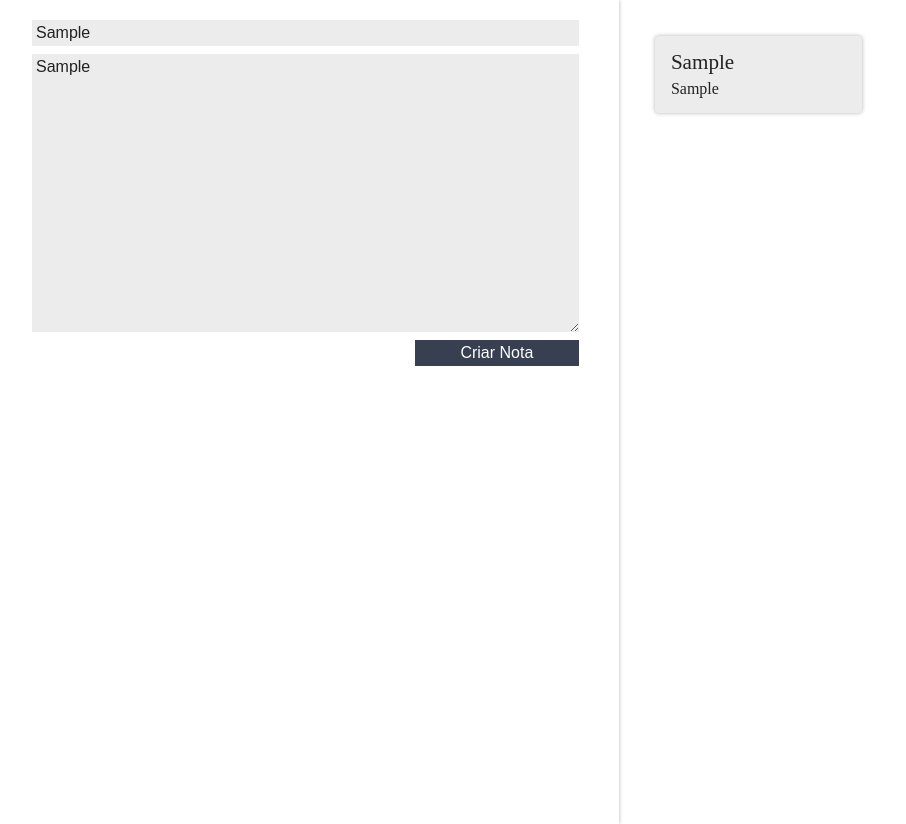
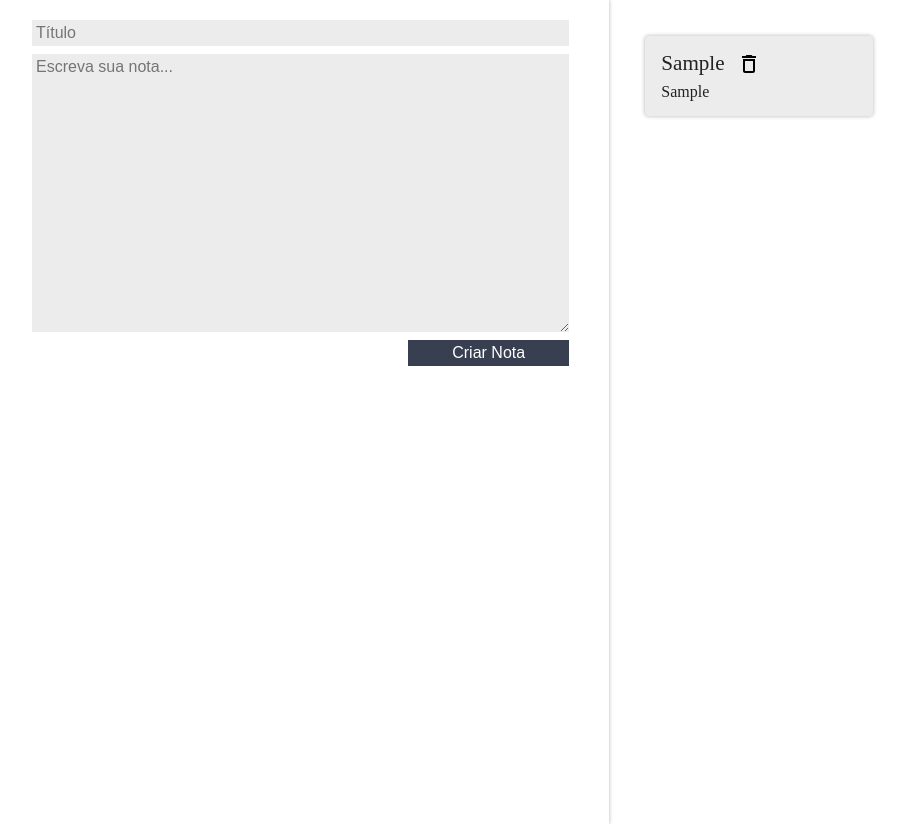
Before and after one commit to AntonioGSC/ceep-Alura, a React (Create React App) app: page / in a window 1280 px wide. Both pictures are taken after typing "Sample", "Sample" into the empty fields and a click on the button "Criar Nota". Shown: the whole page, without its empty margins (8-914 px from the left). Built offline with nearby package versions, Linux system fonts and the light colour scheme.

Commit message:
delete note

```diff
--- a/src/App.js
+++ b/src/App.js
@@ -21,11 +21,23 @@ export class App extends Component {
     this.setState(novoEstado);
   }
 
+  deletarNota(index) {
+    const arrayNotas = this.state.notas;
+    arrayNotas.splice(index, 1);
+    const novoEstado = {
+      notas: arrayNotas,
+    };
+    this.setState(novoEstado);
+  }
+
   render() {
     return (
       <section className="conteudo">
         <FormularioCadastro criarNota={this.criarNota.bind(this)} />
-        <ListaDeNotas notas={this.state.notas} />
+        <ListaDeNotas
+          apagarNota={this.deletarNota.bind(this)}
+          notas={this.state.notas}
+        />
       </section>
     );
   }
--- a/src/components/CardNota/CardNota.jsx
+++ b/src/components/CardNota/CardNota.jsx
@@ -1,12 +1,17 @@
 import React, { Component } from 'react';
 import './cardNota.css';
+import { ReactComponent as DeleteSVG } from '../../assets/img/delete.svg';
 
 export class CardNota extends Component {
+  _apagar() {
+    this.props.apagarNota(this.props.indice);
+  }
   render() {
     return (
       <section className="card-nota">
         <header className="card-nota_cabecalho">
           <h3 className="card-nota_titulo">{this.props.titulo}</h3>
+          <DeleteSVG onClick={this._apagar.bind(this)} />
         </header>
         <p className="card-nota_texto">{this.props.texto}</p>
       </section>
--- a/src/components/FormularioCadastro/FormularioCadastro.jsx
+++ b/src/components/FormularioCadastro/FormularioCadastro.jsx
@@ -6,22 +6,34 @@ export class FormularioCadastro extends Component {
     super(props);
     this.titulo = '';
     this.texto = '';
+    this.state = {
+      titulo: '',
+      texto: '',
+    };
   }
 
   _handleMudancaTitulo(event) {
     event.stopPropagation();
-    this.titulo = event.target.value;
+    this.setState({
+      titulo: event.target.value,
+    });
   }
 
   _handleMudancaTexto(event) {
     event.stopPropagation();
-    this.texto = event.target.value;
+    this.setState({
+      texto: event.target.value,
+    });
   }
 
   _criarNota(event) {
     event.preventDefault();
     event.stopPropagation();
-    this.props.criarNota(this.titulo, this.texto);
+    this.setState({
+      titulo: '',
+      texto: '',
+    });
+    this.props.criarNota(this.state.titulo, this.state.texto);
   }
 
   render() {
@@ -30,12 +42,14 @@ export class FormularioCadastro extends Component {
         <input
           type="text"
           placeholder="Título"
+          value={this.state.titulo}
           className="form-cadastro_input"
           onChange={this._handleMudancaTitulo.bind(this)}
         />
         <textarea
           rows={15}
           placeholder="Escreva sua nota..."
+          value={this.state.texto}
           className="form-cadastro_input"
           onChange={this._handleMudancaTexto.bind(this)}
         />
--- a/src/components/ListaDeNotas/ListaDeNotas.jsx
+++ b/src/components/ListaDeNotas/ListaDeNotas.jsx
@@ -9,7 +9,12 @@ export class ListaDeNotas extends Component {
         {this.props.notas.map((nota, index) => {
           return (
             <li className="lista-notas_item" key={index}>
-              <CardNota titulo={nota.titulo} texto={nota.texto} />
+              <CardNota
+                indice={index}
+                apagarNota={this.props.apagarNota}
+                titulo={nota.titulo}
+                texto={nota.texto}
+              />
             </li>
           );
         })}
```
Also changed, not shown: src/assets/img/delete.svg (added).
